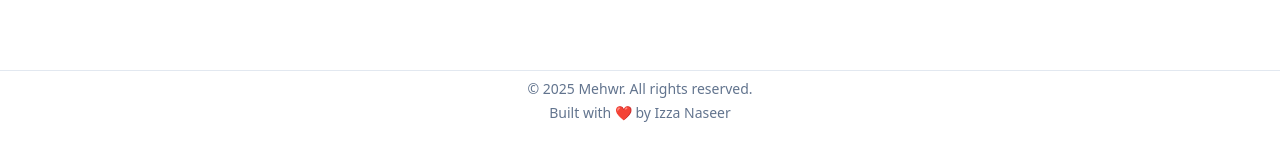
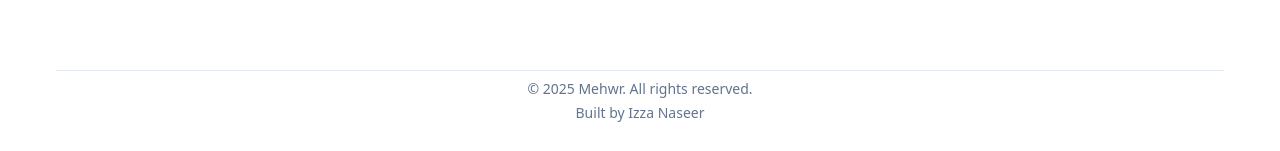
Before and after one commit to izzanaseer/Nexium_IzzaNaseer_QuoteGenerator, a Next.js app: page / in a window 1280 px wide. Shown: the part 646-797 px from the top of the page. Built offline with nearby package versions, Linux system fonts and the light colour scheme.

Commit message:
Fix: resolve errors for Vercel build

```diff
--- a/src/components/common/Footer.tsx
+++ b/src/components/common/Footer.tsx
@@ -2,9 +2,9 @@
   return (
     <div>
       {/* Footer Section */}
-      <footer className="py-2 text-center text-sm text-muted-foreground border-t border-border mt-12">
+      <footer className="py-2 mx-14 text-center text-sm text-muted-foreground border-t border-border mt-12">
         <p>&copy; {new Date().getFullYear()} Mehwr. All rights reserved.</p>
-        <p className="mt-1">Built with ❤️ by Izza Naseer</p>
+        <p className="mt-1">Built by Izza Naseer</p>
       </footer>
     </div>
   );
--- a/src/components/quoteCard.tsx
+++ b/src/components/quoteCard.tsx
@@ -7,7 +7,7 @@
 const QuoteCard = memo(function QuoteCard({ quote }: QuoteCardProps) {
   return (
     <div className="bg-card-foreground text-card p-6 rounded-xl shadow-md w-full sm:w-80 h-44 flex items-center justify-center">
-      <p className="text-base italic text-center">"{quote}"</p>
+      <p className="text-base italic text-center">&quot;{quote}&quot;</p>
     </div>
   );
 });
--- a/src/components/topicSelect.tsx
+++ b/src/components/topicSelect.tsx
@@ -1,6 +1,6 @@
 "use client";
 
-import { Select, SelectContent, SelectGroup, SelectItem, SelectLabel, SelectTrigger,
+import { Select, SelectContent, SelectItem, SelectTrigger,
     SelectValue } from "@/components/ui/select";
 import quotesData from "@/app/_data/quotes.json";
 import { useState } from "react";
@@ -10,10 +10,10 @@
 };
 
 export function TopicSelect({ onTopicChange }: TopicSelectProps) {
-    const [selected, setSelected] = useState("");
+    // const [selected, setSelected] = useState("");
 
     const handleChange = (value: string) => {
-        setSelected(value);
+        // setSelected(value);
         onTopicChange(value);
     };
 
```
